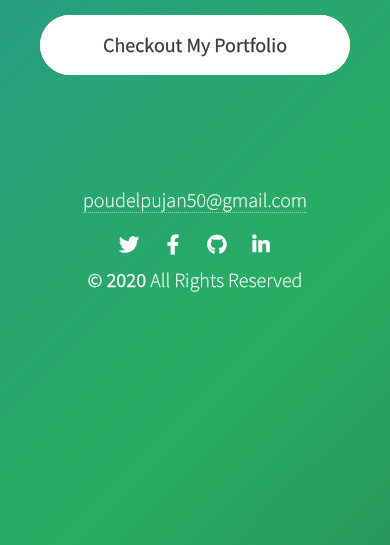
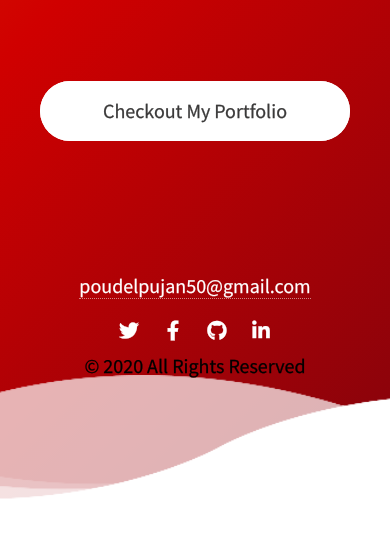
Before and after one commit to poudelpujan/pujan.poudel.github.io, a plain HTML site: page index.html in a window 390 px wide. Shown: the part 299-844 px from the top of the page. Drawn offline with Linux system fonts and the light colour scheme.

Commit message:
added wave

```diff
--- a/assets/css/main.css
+++ b/assets/css/main.css
@@ -9,26 +9,22 @@
   box-sizing: border-box;
 }
 
-html {
-  height: 100%;
-  width: 100%;
-  font-family: "montserrat";
-  background: linear-gradient(-45deg, #2c3e50, #27ae60, #2980b9, #8e44ad);
-  background-size: 400% 400%;
-  animation: bganimation 15s infinite;
+:root {
+  /* // Breakpoints */
+  bp-small: 48em; /* 768px */
+  bp-medium: 64em; /* 1024px */
+  bp-large: 85.375em; /* 1366px */
+  bp-xlarge: 120em; /* 1920px */
+  bp-xxlarge: 160em; /* 2560px */
 }
 
-@keyframes bganimation {
-  0% {
-    background-position: 0% 50%;
-  }
-  50% {
-    background-position: 100% 50%;
-  }
-  100% {
-    background-position: 0% 50%;
-  }
-}
+/* Media Queries */
+/* $mq-small: "(min-width: #{$bp-small})"; */
+/* $mq-medium: "(min-width: #{$bp-medium})"; */
+/* $mq-large: "(min-width: #{$bp-large})"; */
+/* $mq-xlarge: "(min-width: #{$bp-xlarge})"; */
+/* $mq-xxlarge: "(min-width: #{$bp-xxlarge})"; */
+/* $mq-retina: "(-webkit-min-device-pixel-ratio: 2), (min-resolution: 192dpi)"; */
 
 html,
 body,
@@ -184,7 +180,7 @@ header p {
 
 header p span.typed-text {
   font-weight: 800;
-  color: #6c147c;
+  color: #00ffff;
 }
 header p span.cursor {
   display: inline-block;
@@ -359,22 +355,99 @@ button.style2:hover,
   text-shadow: 0 0 0.5px rgba(255, 255, 255, 0.25);
   text-align: center;
   margin: 0;
-  padding: 6em 0 6em 0;
+  /* padding: 2em 0 6em 0; */
   cursor: default;
+  width: 100%;
+  height: 100vh;
+  background: linear-gradient(
+    -45deg,
+    #03071e,
+    #370617,
+    #6a040f,
+    #9d0208,
+    #d00000,
+    #dc2f02,
+    #e85d04,
+    #f48c06,
+    #faa307,
+    #ffba08
+  );
+  overflow: hidden;
+  background-size: 400% 400%;
+  animation: gradient-bg 15s ease infinite;
 }
 
-#headerSection header {
-  display: inline-block;
-  padding: 0 0 4.5em 0;
+@keyframes gradient-bg {
+  0% {
+    background-position: 0% 50%;
+  }
+  50% {
+    background-position: 100% 50%;
+  }
+  100% {
+    background-position: 0% 50%;
+  }
 }
 
-#headerSection header h1 {
+#headerSection .wave.water {
+  animation: animate 25s linear infinite;
+  z-index: 1000;
+  opacity: 1;
+  animation-delay: 0s;
+  bottom: 0;
+}
+
+#headerSection .wave.water:nth-child(2) {
+  animation: animate2 15s linear infinite;
+  z-index: 999;
+  opacity: 0.5;
+  animation-delay: -5s;
+  bottom: 10px;
+}
+#headerSection .wave.water:nth-child(3) {
+  animation: animate 30s cubic-bezier(0.55, 0.5, 0.45, 0.5) infinite;
+  z-index: 998;
+  opacity: 0.2;
+  animation-delay: -5s;
+  bottom: 15px;
+}
+#headerSection .wave.water:nth-child(4) {
+  animation: animate2 5s linear infinite;
+  z-index: 997;
+  opacity: 0.7;
+  animation-delay: -5s;
+  bottom: 20px;
+}
+
+@keyframes animate {
+  0% {
+    background-position-x: 0;
+  }
+  100% {
+    background-position-x: 1000px;
+  }
+}
+@keyframes animate2 {
+  0% {
+    background-position-x: 0;
+  }
+  100% {
+    background-position-x: -1000px;
+  }
+}
+
+#headerSection .header_description {
+  display: inline-block;
+  padding: 10em 0 4.5em 0;
+}
+
+#headerSection .header_description h1 {
   font-weight: 600;
   font-size: 2em;
   letter-spacing: 10px;
 }
 
-#headerSection header p {
+#headerSection .header_description p {
   border-top: solid 1px rgba(255, 255, 255, 0.5);
   color: rgba(255, 255, 255, 0.75);
   text-shadow: 0 0 0.5px rgba(255, 255, 255, 0.1875);
@@ -385,12 +458,17 @@ button.style2:hover,
   margin-top: 0.35em;
 }
 
-#headerSection header p::before {
+#headerSection .header_description p::before {
   content: "";
   display: block;
   border-top: solid 1px rgba(255, 255, 255, 0.5);
   margin: 4px 0 0.8em 0;
   top: 50%;
+}
+
+.intro {
+  position: relative;
+  top: 40%;
 }
 
 #headerSection .intro {
@@ -470,18 +548,19 @@ body.is-preload #headerSection .intro {
   color: #fff;
   text-shadow: 0 0 0.5px rgba(255, 255, 255, 0.25);
   text-align: center;
-  margin-top: -7em;
+  margin-top: -16em;
   height: 20px;
+  z-index: 10000;
 }
 
 #footer a {
-  color: #fff;
+  color: inherit;
   text-shadow: 0 0 0.5px rgba(255, 255, 255, 0.25);
   border-bottom-color: rgba(255, 255, 255, 0.5);
 }
 
 #footer a:hover {
-  color: #b10b0b;
+  color: #00ffff;
   text-shadow: 0 0 0.5px rgba(69, 200, 159, 0.25);
   border-bottom-color: rgba(53, 184, 143, 0.5);
 }
@@ -493,6 +572,7 @@ body.is-preload #headerSection .intro {
 }
 
 #footer .copyright {
+  color: #000;
   font-size: 0.8em;
   height: 10px;
 }
@@ -507,12 +587,43 @@ body.is-preload #headerSection .intro {
 
   body {
     font-size: 16pt;
+    max-width: 1680px;
   }
 
   /* Header */
 
   #headerSection {
-    padding: 10em 0 12em 0;
+    padding: 2em 0 7em 0;
+    height: 100vh;
+  }
+  #headerSection .header_description {
+    top: -20em;
+    padding: 2em 0 7em 0;
+    height: 100vh;
+  }
+
+  .intro {
+    padding: 0 2em 0 2em;
+  }
+  .intro {
+    position: relative;
+    top: 40%;
+  }
+  #headerSection .intro::after {
+    position: relative;
+    top: -50%;
+    left: 50%;
+    height: 4.5em;
+    top: 25%;
+  }
+
+  #headerSection .intro::before {
+    width: 45px;
+    height: 33px;
+    bottom: -2.25em;
+    margin-left: -22.5px;
+    margin-bottom: -16.5px;
+    background-size: 45px 33px;
   }
 }
 
@@ -529,15 +640,47 @@ body.is-preload #headerSection .intro {
   /* Header */
 
   #headerSection {
-    padding: 8em 0 2em 0;
+    padding: 0 0 2em 0;
   }
 
   .textedanim {
     margin-top: 10px;
+    color: #000;
   }
 
   #footer {
-    margin-top: 5px;
+    margin-top: 130px;
+  }
+  .intro {
+    position: relative;
+    top: 40%;
+    padding: 0 2em 0 2em;
+  }
+  #headerSection .intro::after {
+    position: relative;
+    top: -50%;
+    left: 50%;
+    height: 4.5em;
+    top: 25%;
+  }
+
+  #headerSection .intro::before {
+    width: 45px;
+    height: 33px;
+    bottom: -2.25em;
+    margin-left: -22.5px;
+    margin-bottom: -16.5px;
+    background-size: 45px 33px;
+  }
+  #headerSection .header_description {
+    top: -10em;
+    padding: 3em 0 7em 0;
+    height: 100vh;
+  }
+
+  #footer {
+    height: 100%;
+    margin-top: -15em;
   }
 }
 
@@ -545,7 +688,10 @@ body.is-preload #headerSection .intro {
 
 @media screen and (max-width: 840px) {
   /* Basic */
-
+  body {
+    margin: 0 auto;
+    max-width: 1024px;
+  }
   h1,
   h2,
   h3,
@@ -555,7 +701,7 @@ body.is-preload #headerSection .intro {
     line-height: 1.5em;
   }
 
-  header p {
+  .header_description p {
     margin: 0.25em 0 0 0;
     padding: 0 0 0.5em 0;
   }
@@ -563,7 +709,17 @@ body.is-preload #headerSection .intro {
   /* Header */
 
   #headerSection {
-    padding: 10em 0 5em 0;
+    padding: 2em 0 5em 0;
+  }
+
+  #headerSection {
+    padding: 2em 0 7em 0;
+    height: 100vh;
+  }
+  #headerSection .header_description {
+    top: -20em;
+    padding: 2em 0 7em 0;
+    height: 100vh;
   }
 
   /* Banner */
@@ -575,6 +731,33 @@ body.is-preload #headerSection .intro {
 
   #banner br {
     display: none;
+  }
+
+  .intro {
+    position: relative;
+    top: 45%;
+    padding: 0 2em 0 2em;
+  }
+
+  #headerSection .intro::after {
+    position: relative;
+    top: -50%;
+    left: 50%;
+    height: 4.5em;
+    top: 25%;
+  }
+
+  #headerSection .intro::before {
+    width: 45px;
+    height: 33px;
+    bottom: -2.25em;
+    margin-left: -22.5px;
+    margin-bottom: -16.5px;
+    background-size: 45px 33px;
+  }
+  #footer {
+    margin-top: -15em;
+    height: 100%;
   }
 }
 
@@ -662,7 +845,7 @@ body.is-preload #headerSection .intro {
   /* Header */
 
   #headerSection {
-    padding: 10em 0 4em 0;
+    padding: 5em 0 4em 0;
     align-items: center;
     position: relative;
     justify-content: center;
@@ -680,11 +863,13 @@ body.is-preload #headerSection .intro {
   }
 
   .intro {
-    bottom: 4.5em;
+    top: 45%;
     padding: 0 2em 0 2em;
   }
-  */ #headerSection .intro::after {
-    bottom: -4.5em;
+
+  #headerSection .intro::after {
+    position: relative;
+    top: -40%;
     left: 50%;
     height: 4.5em;
     top: 25%;
@@ -718,7 +903,9 @@ body.is-preload #headerSection .intro {
   /* Footer */
 
   #footer {
-    margin-top: 20px;
+    margin-top: -20em;
+    height: 100%;
+    padding: 0.5em 1.25em 0.5em 1.25em;
   }
 
   #footer .icons {
--- a/index.html
+++ b/index.html
@@ -1,19 +1,33 @@
 <!DOCTYPE html>
-<html>
+<html lang="en">
   <head>
-    <title>Pujan Poudel</title>
-    <meta charset="utf-8" />
-    <meta
-      name="viewport"
-      content="width=device-width, initial-scale=1, user-scalable=no"
-    />
+    <meta charset="UTF-8" />
+    <meta name="viewport" content="width=device-width, initial-scale=1.0" />
+    <meta http-equiv="X-UA-Compatible" content="ie=edge" />
     <link rel="stylesheet" href="assets/css/main.css" />
     <link rel="stylesheet" href="assets/css/noscript.css" />
+    <title>CSS Water Wave Gradient Animation</title>
+    <style>
+      #headerSection .wave {
+        position: absolute;
+        bottom: 0;
+        left: 0;
+        width: 100%;
+        height: 150px;
+        background: url(wave.png);
+        background-size: 1000px 150px;
+        opacity: 0.2;
+      }
+    </style>
   </head>
   <body class="is-preload">
-    <!-- Header -->
     <section id="headerSection">
-      <header>
+      <div class="wave water"></div>
+      <div class="wave water"></div>
+      <div class="wave water"></div>
+      <div class="wave water"></div>
+
+      <header class="header_description">
         <h1>Pujan Poudel</h1>
         <p class="textedanim">
           I am <span class="typed-text"></span
@@ -25,11 +39,12 @@
           >Checkout My Portfolio</a
         >
       </div>
-    </section>
 
       <footer id="footer">
-      <a href="mailto:poudelpujan50@gmail.com" class="footer__link"
+        <strong
+          ><a href="mailto:poudelpujan50@gmail.com" class="footer__link"
             >poudelpujan50@gmail.com</a
+          ></strong
         >
         <br />
         <ul class="icons">
@@ -66,10 +81,11 @@
             >
           </li>
           <p class="copyright">
-          <strong> &copy; 2020 </strong> All Rights Reserved
+            <strong> &copy; 2020 All Rights Reserved</strong>
           </p>
         </ul>
       </footer>
+    </section>
 
     <!-- Scripts -->
     <script src="assets/js/jquery.min.js"></script>
```
Also changed, not shown: assets/images/arrow.svg (renamed from assets/css/images/arrow.svg), assets/images/banner.svg (renamed from assets/css/images/banner.svg), assets/images/loader.gif (renamed from assets/css/images/loader.gif), assets/images/overlay.png (renamed from assets/css/images/overlay.png), assets/images/poptrox-closer.svg (renamed from assets/css/images/poptrox-closer.svg), assets/images/poptrox-nav.svg (renamed from assets/css/images/poptrox-nav.svg), wave.png (added). Lines whose indentation alone changed are shown as unchanged.
